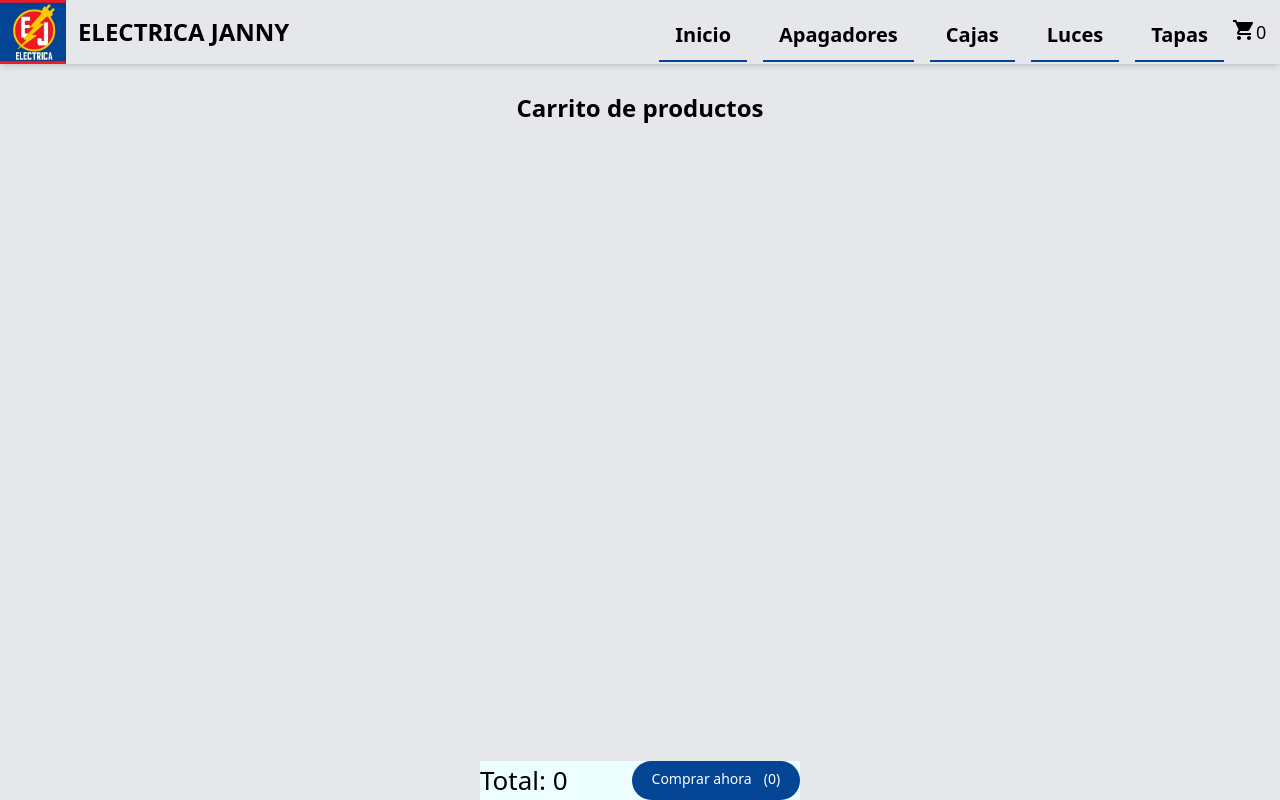
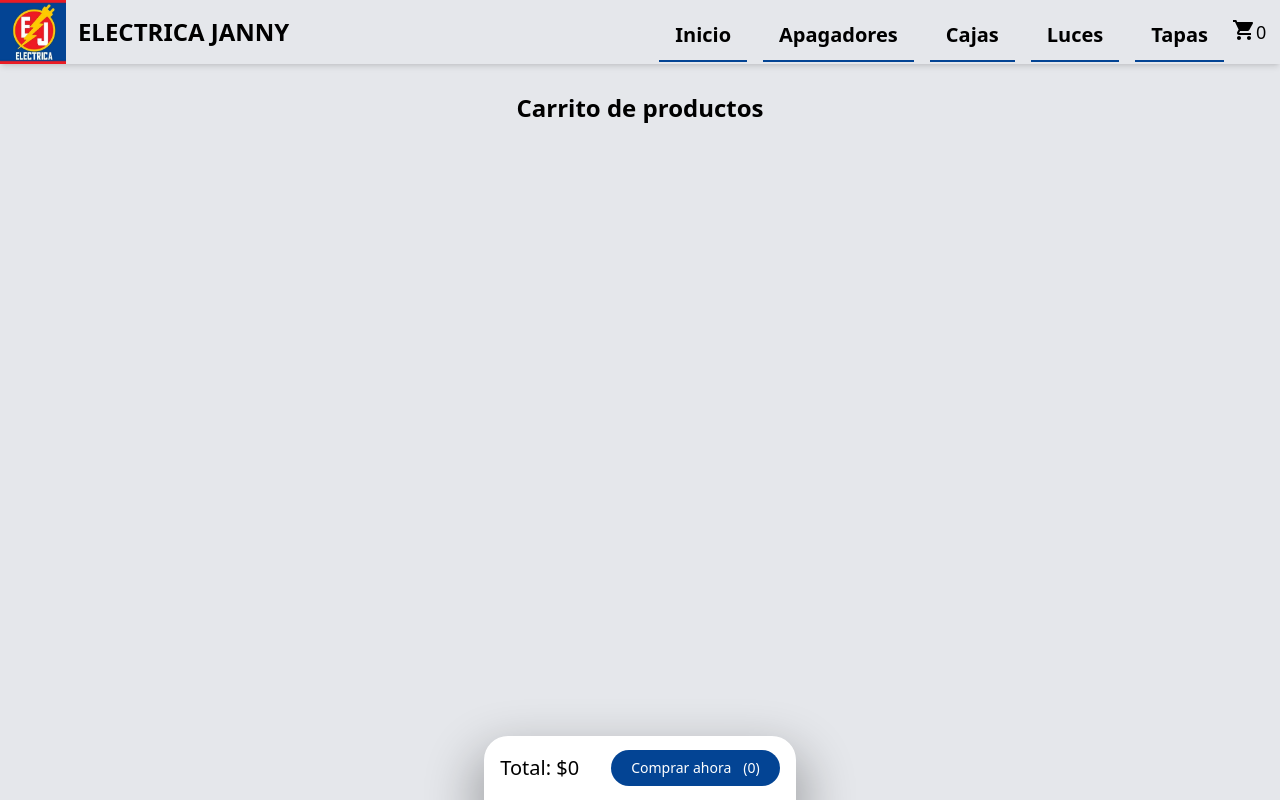
Before and after one commit to DanielHerrera24/e-commerce-react, a React (Create React App) app: page /e-commerce-react/cart in a window 1280 px wide. Built offline with nearby package versions, Linux system fonts and the light colour scheme.

Commit message:
btn comprar ahora

```diff
--- a/src/App.js
+++ b/src/App.js
@@ -1,6 +1,5 @@
 import NavBar from "./components/NavBar/NavBar";
 import "./App.css";
-import Aside from "./components/Aside";
 import { Routes, Route } from "react-router-dom";
 import Error from "./components/commons/Error";
 import ItemListContainer from "./components/ItemListContainer.jsx";
--- a/src/components/Cart.jsx
+++ b/src/components/Cart.jsx
@@ -14,15 +14,15 @@ function Cart() {
   return (
     <div className="flex flex-col items-center w-full">
       <h2 className="text-2xl font-semibold">Carrito de productos</h2>
-      <div className="grid grid-cols-2 sm:grid-cols-3 sm:gap-2 gap-[2px]">
+      <div className="grid grid-cols-2 sm:grid-cols-3 sm:gap-2 gap-[2px] mb-16">
         {itemsCart.map((product) => (
           <article key={product.id}>
             <CardComp {...product}/>
           </article>
         ))}
       </div>
-      <footer className="flex fixed justify-center bottom-0 gap-16 md:w-auto w-screen bg-cyan-50">
-        <p>Total: {total}</p>
+      <footer className="flex fixed justify-evenly items-center bottom-0 md:w-auto w-screen md:gap-8 h-16 rounded-t-3xl px-4 bg-white shadow-[0_25px_50px_10px_rgba(0,0,0,0.3)]">
+        <p className="text-xl">Total: ${total}</p>
         <Btn type="submit">
           <p>Comprar ahora</p>
           <span>({itemsCart.length})</span>
```
